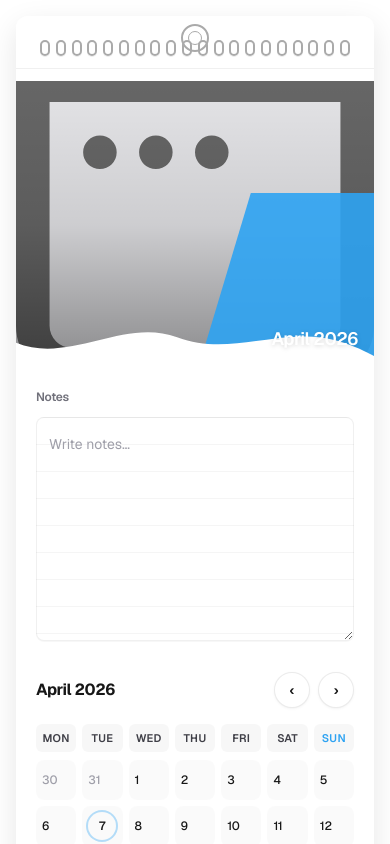
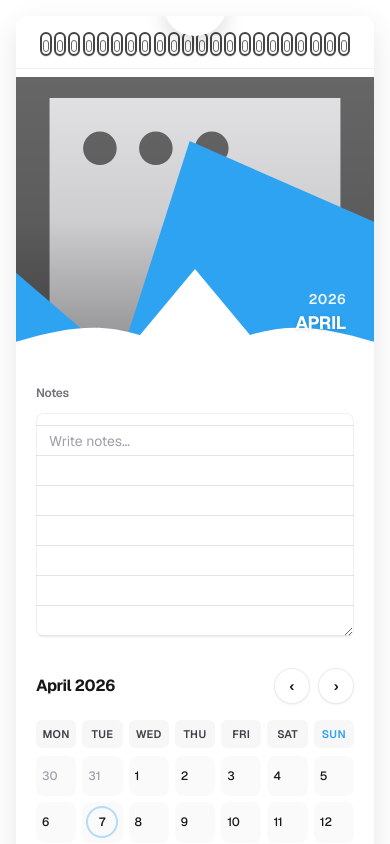
Before and after one commit to Kri01ceram/cali-tuf, a Next.js app: page / in a window 390 px wide. Shown: the top 844 px of the page. Built offline with nearby package versions, Linux system fonts and the light colour scheme.

Commit message:
Refactor HeroImage, CalendarLayout, and NotesPanel components for improved styling and accessibility; enhance layout and responsiveness

```diff
--- a/src/components/hero/HeroImage.tsx
+++ b/src/components/hero/HeroImage.tsx
@@ -16,6 +16,12 @@ function formatMonthYear(date: Date) {
   }).format(date);
 }
 
+function formatMonth(date: Date) {
+  return new Intl.DateTimeFormat("en-US", {
+    month: "long",
+  }).format(date);
+}
+
 export default function HeroImage({
   imageUrl,
   alt = "",
@@ -24,7 +30,10 @@ export default function HeroImage({
   className,
   priority,
 }: HeroImageProps) {
-  const label = monthYearText ?? formatMonthYear(date ?? new Date());
+  const resolvedDate = date ?? new Date();
+  const label = monthYearText ?? formatMonthYear(resolvedDate);
+  const month = formatMonth(resolvedDate).toUpperCase();
+  const year = String(resolvedDate.getFullYear());
 
   const baseClassName =
     "relative w-full overflow-hidden bg-zinc-200";
@@ -45,8 +54,15 @@ export default function HeroImage({
 
       <div
         aria-hidden="true"
-        className="absolute bottom-0 right-0 h-44 w-44 origin-bottom-right bg-[#2ea3f2]/90 [clip-path:polygon(30%_0%,100%_0%,100%_100%,0%_100%)] sm:h-52 sm:w-52"
+        className="absolute bottom-0 left-0 h-48 w-48 bg-[#2ea3f2] [clip-path:polygon(0%_52%,0%_100%,56%_100%)] sm:h-56 sm:w-56"
       />
+
+      <div
+        aria-hidden="true"
+        className="absolute bottom-0 right-0 h-56 w-64 bg-[#2ea3f2] [clip-path:polygon(28%_0%,100%_36%,100%_100%,0%_100%)] sm:h-64 sm:w-72"
+      />
+
+      <div aria-hidden="true" className="absolute bottom-0 left-1/2 h-24 w-40 -translate-x-1/2 bg-white [clip-path:polygon(50%_0%,0%_100%,100%_100%)]" />
 
       <svg
         aria-hidden="true"
@@ -55,15 +71,19 @@ export default function HeroImage({
         preserveAspectRatio="none"
       >
         <path
-          d="M0,64 C180,110 360,10 540,52 C720,96 900,26 1080,60 C1140,72 1170,82 1200,92 L1200,120 L0,120 Z"
+          d="M0,70 C240,25 360,25 600,108 C840,25 960,25 1200,70 L1200,120 L0,120 Z"
           fill="#ffffff"
         />
       </svg>
 
-      <div className="absolute bottom-4 right-4 text-right">
-        <p className="text-lg font-semibold tracking-tight text-white drop-shadow-sm sm:text-xl md:text-2xl">
-          {label}
+      <div className="absolute bottom-7 right-7 text-right">
+        <p className="text-sm font-semibold tracking-wide text-white/90 sm:text-base">
+          {year}
         </p>
+        <p className="text-lg font-bold tracking-tight text-white drop-shadow-sm sm:text-2xl">
+          {month}
+        </p>
+        <p className="sr-only">{label}</p>
       </div>
     </div>
   );
--- a/src/components/layout/CalendarLayout.tsx
+++ b/src/components/layout/CalendarLayout.tsx
@@ -43,21 +43,24 @@ export default function CalendarLayout() {
         />
 
         <div className="relative overflow-hidden rounded-[12px] bg-white shadow-[0_10px_30px_rgba(0,0,0,0.10)]">
+          <div
+            aria-hidden="true"
+            className="pointer-events-none absolute left-1/2 top-0 z-40 h-10 w-16 -translate-x-1/2 -translate-y-1/2 rounded-b-[999px] bg-white shadow-[0_10px_20px_rgba(0,0,0,0.12)]"
+          />
+
           <div className="relative">
-            <div className="relative z-30 bg-white pb-3 pt-6">
+            <div className="relative z-30 bg-white pb-2 pt-4">
               <div
                 aria-hidden="true"
-                className="absolute left-1/2 top-2 h-7 w-7 -translate-x-1/2 rounded-full border-2 border-[#aaa] bg-white"
+                className="pointer-events-none mx-auto flex w-full max-w-[920px] items-end justify-between px-6 sm:px-10"
               >
-                <div className="absolute left-1/2 top-1/2 h-3.5 w-3.5 -translate-x-1/2 -translate-y-1/2 rounded-full border border-[#aaa] bg-white" />
-              </div>
-
-              <div className="pointer-events-none mx-auto flex w-full max-w-[920px] items-center justify-between px-6 sm:px-10">
-                {Array.from({ length: 20 }, (_, index) => (
+                {Array.from({ length: 22 }, (_, index) => (
                   <span
                     key={index}
-                    className="relative h-4 w-2.5 rounded-full border-2 border-[#aaa] bg-transparent shadow-[0_1px_0_rgba(0,0,0,0.08)]"
-                  />
+                    className="relative h-6 w-3 rounded-full border-2 border-[#444] bg-transparent shadow-[0_1px_0_rgba(0,0,0,0.10)]"
+                  >
+                    <span className="absolute left-1/2 top-1.5 h-3 w-1.5 -translate-x-1/2 rounded-full border border-[#666] bg-white" />
+                  </span>
                 ))}
               </div>
 
--- a/src/components/notes/NotesPanel.tsx
+++ b/src/components/notes/NotesPanel.tsx
@@ -92,10 +92,11 @@ export default function NotesPanel({
         }}
         placeholder="Write notes…"
         className={
-          "mt-3 min-h-56 w-full resize-y rounded-lg border border-black/[.06] bg-white p-3 text-sm leading-7 text-foreground " +
+          "mt-3 min-h-56 w-full resize-y rounded-lg border border-black/[.06] bg-white p-3 text-sm leading-[30px] text-foreground " +
           "shadow-[0_1px_0_rgba(0,0,0,0.03)] placeholder:text-zinc-400 " +
-          "[background-image:repeating-linear-gradient(to_bottom,transparent,transparent_26px,rgba(0,0,0,0.08)_27px)] " +
-          "[background-size:100%_27px] hover:border-black/[.10] focus-visible:outline-none focus-visible:ring-2 focus-visible:ring-black/[.10]"
+          "[background-image:repeating-linear-gradient(to_bottom,transparent,transparent_29px,rgba(0,0,0,0.10)_29px,rgba(0,0,0,0.10)_30px)] " +
+          "[background-size:100%_30px] [background-position:0_0.75rem] " +
+          "hover:border-black/[.10] focus-visible:outline-none focus-visible:ring-2 focus-visible:ring-black/[.10]"
         }
       />
     </section>
```
